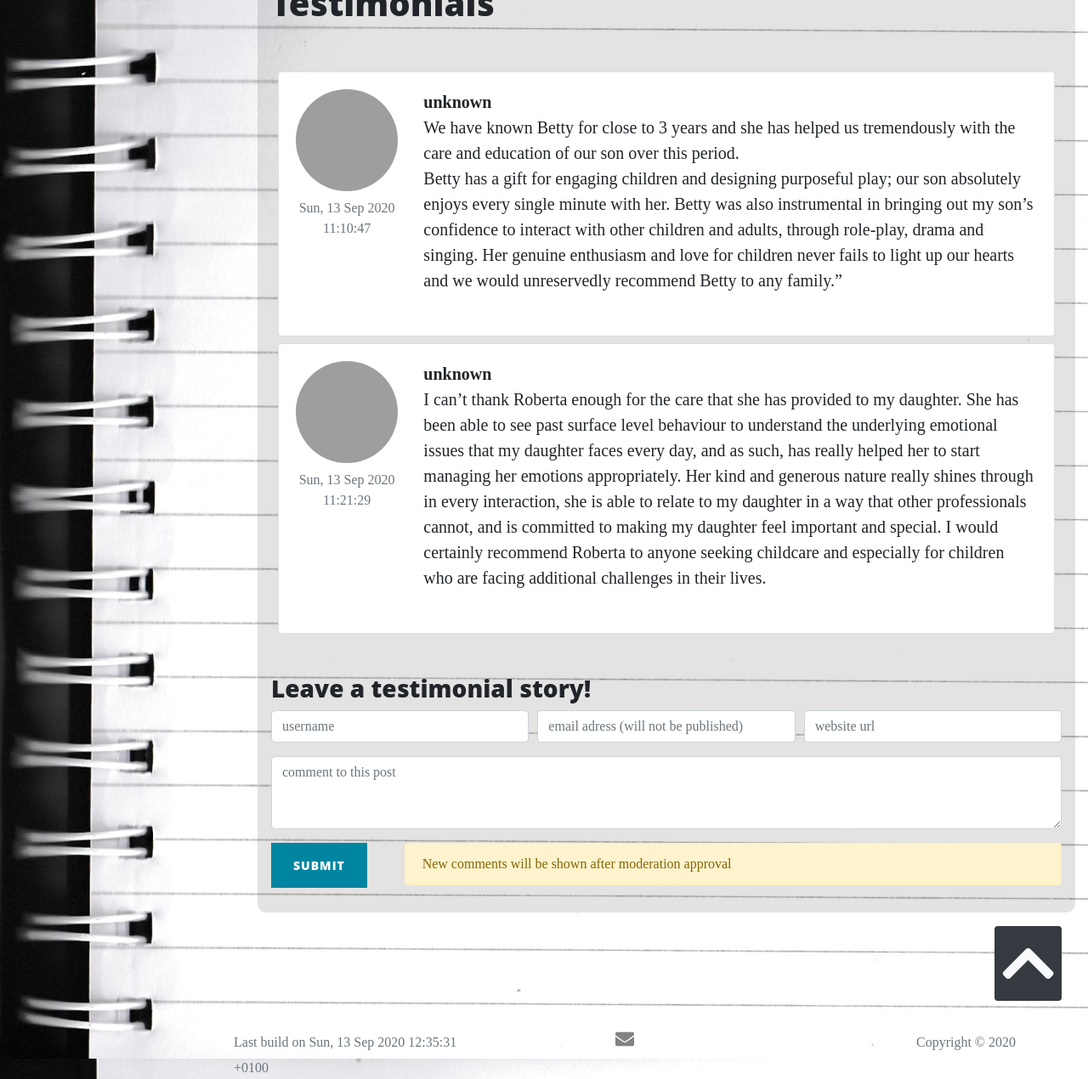
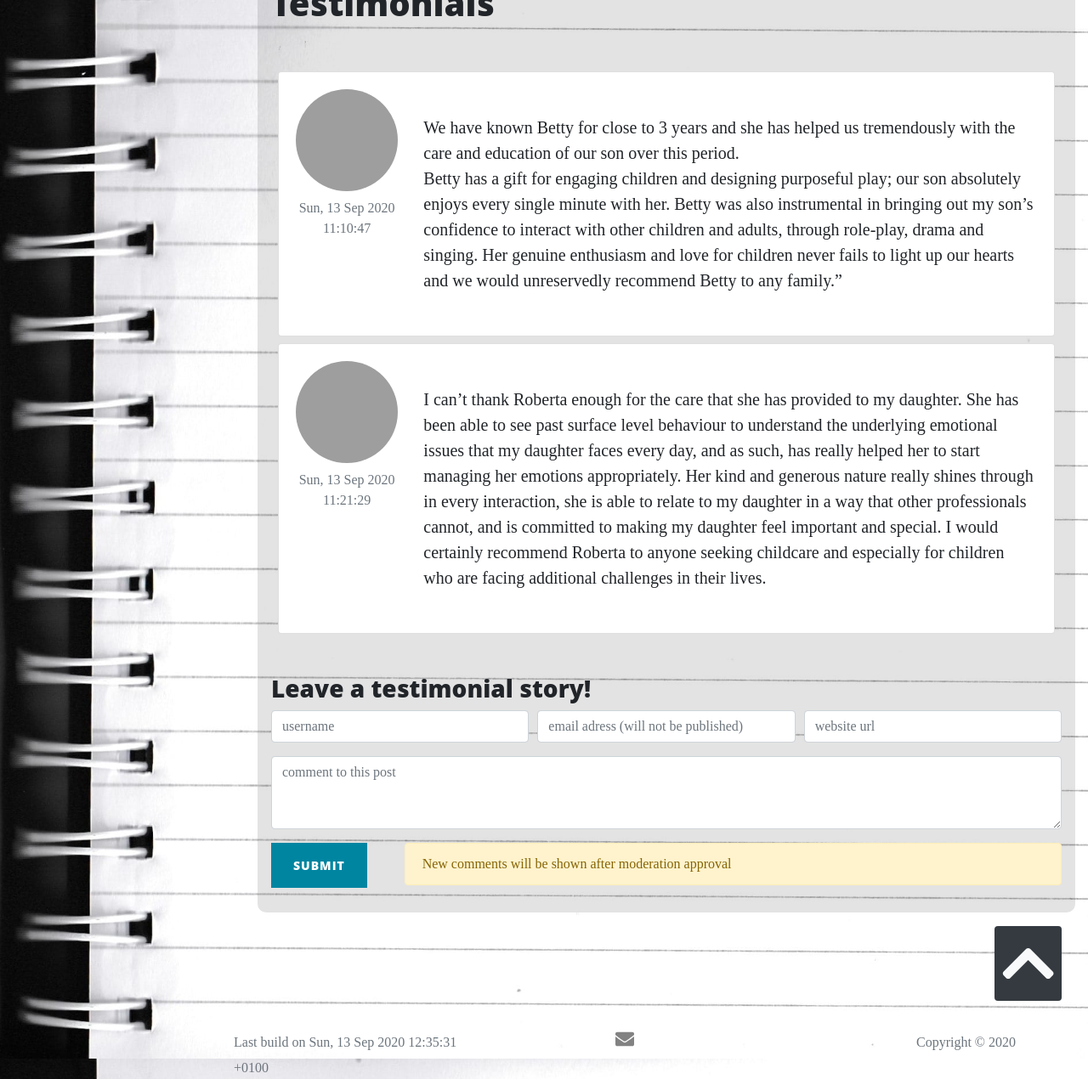
Before and after one commit to kLeZ/bettys, a Jekyll site: the page built from _pages/testimonials.md, in a window 1280 px wide. Shown: the part 380-1650 px from the top of the page at 85% size. Built offline with Jekyll 4.4.1, drawn with Linux system fonts in a browser that asks for light colours; grey boxes are pictures that could not be loaded.

Commit message:
- fixed unknown

```diff
--- a/_includes/comment-list.html
+++ b/_includes/comment-list.html
@@ -11,11 +11,13 @@
 				</div>
 			</div>
 			<div class="col-md-10">
+				{%- if comment.name != "unknown" -%}
 				{%- unless comment.url == blank or comment.url == nil -%}
 				<a class="float-left" href="{{ comment.url | default: '#' }}"><strong>{{ comment.name }}</strong></a>
 				{%- else -%}
 				<strong class="float-left">{{ comment.name }}</strong>
 				{%- endunless -%}
+				{%- endif -%}
 				{{ comment.message | markdownify }}
 				{%- comment -%}
 				<p>
```
